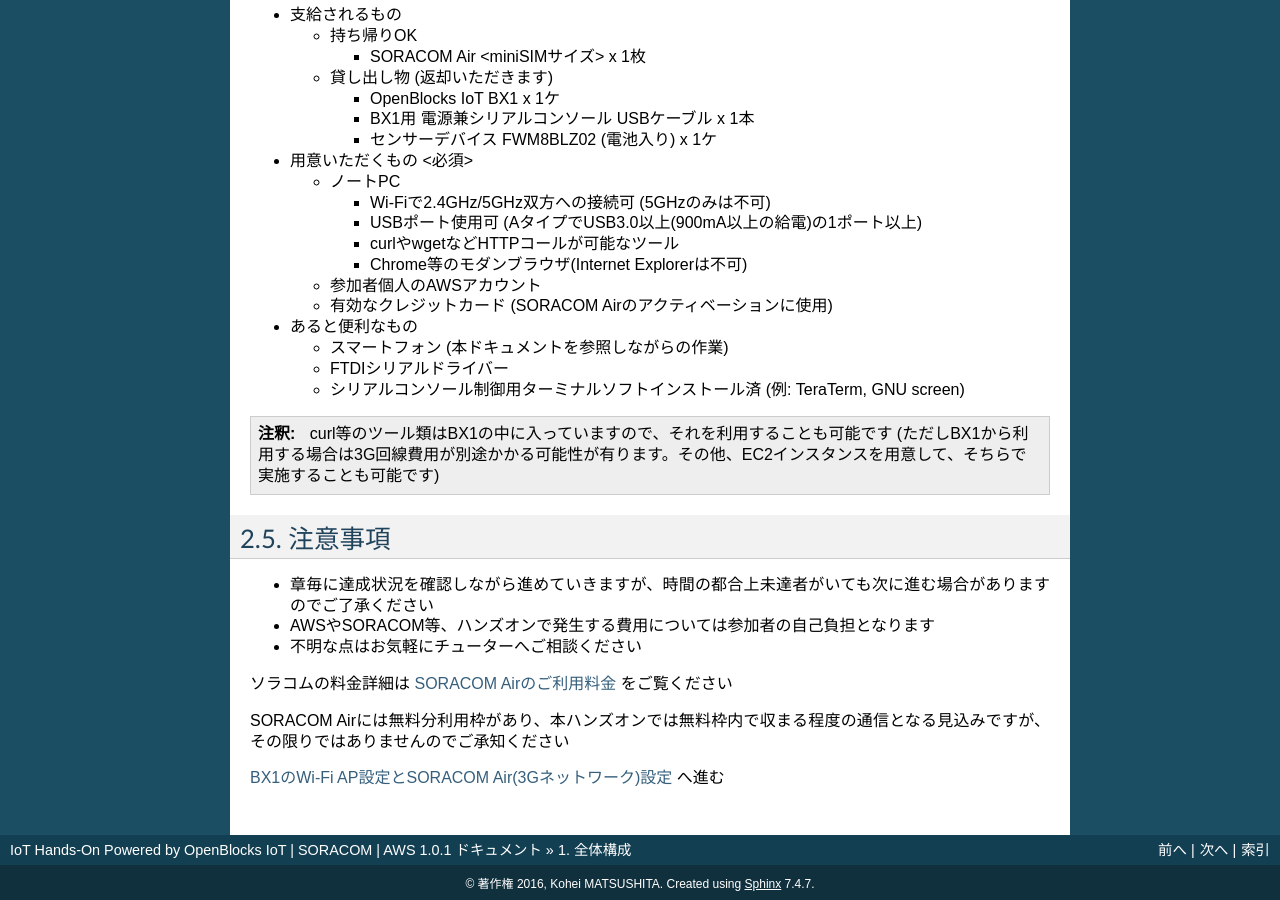
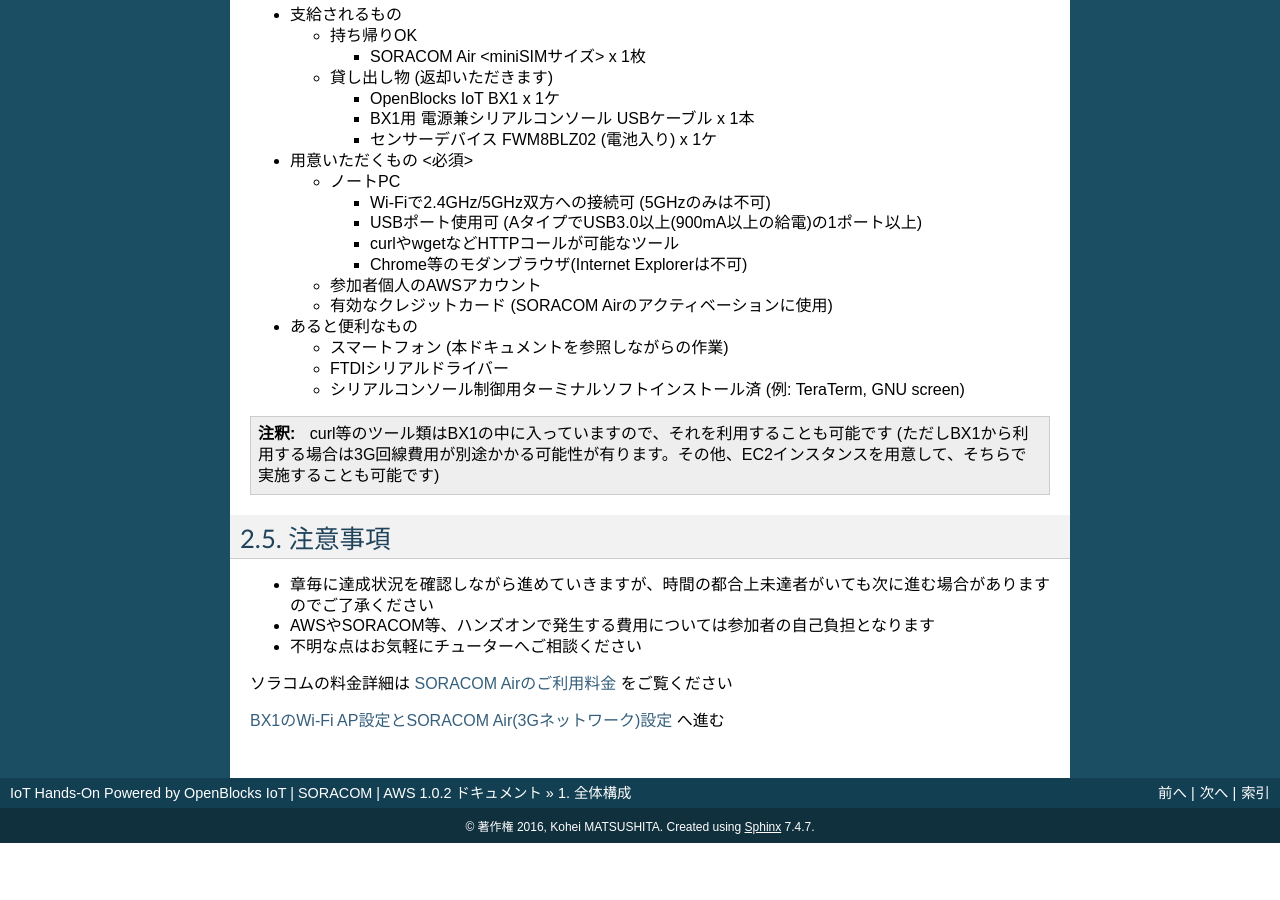
Before and after one commit to ma2shita/iot-hands-on-powered_by_openblocks_soracom_aws, a Sphinx documentation site: the page built from docs/00.rst, in a window 1280 px wide and 900 px high, scrolled down 1744 px. Built offline with Sphinx 7.4.7, drawn with Linux system fonts in a browser that asks for light colours; after the commit the page ends 2587 px from its top, so only the background shows below that; some of the changed text lies outside the part shown.

Commit message:
Update describe of SORACOM fee

```diff
--- a/docs/00.rst
+++ b/docs/00.rst
@@ -101,6 +101,4 @@
 
 ソラコムの料金詳細は `SORACOM Airのご利用料金 <https://soracom.jp/services/air/price/>`_ をご覧ください
 
-SORACOM Airには無料分利用枠があり、本ハンズオンでは無料枠内で収まる程度の通信となる見込みですが、その限りではありませんのでご承知ください
-
 :doc:`01` へ進む
--- a/docs/conf.py
+++ b/docs/conf.py
@@ -52,9 +52,9 @@
 # built documents.
 #
 # The short X.Y version.
-version = '1.0.1'
+version = '1.0.2'
 # The full version, including alpha/beta/rc tags.
-release = '1.0.1'
+release = '1.0.2'
 
 # The language for content autogenerated by Sphinx. Refer to documentation
 # for a list of supported languages.
```
